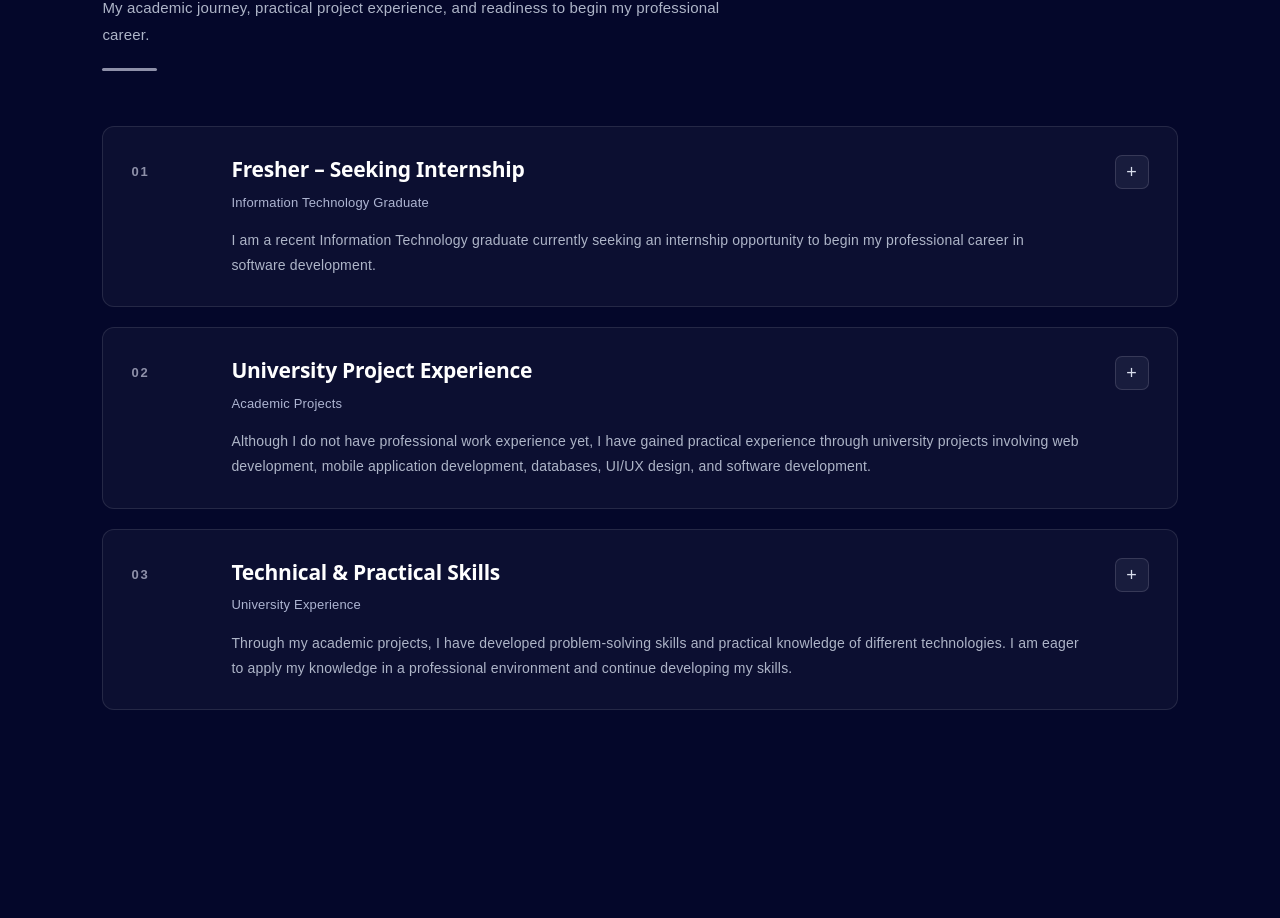
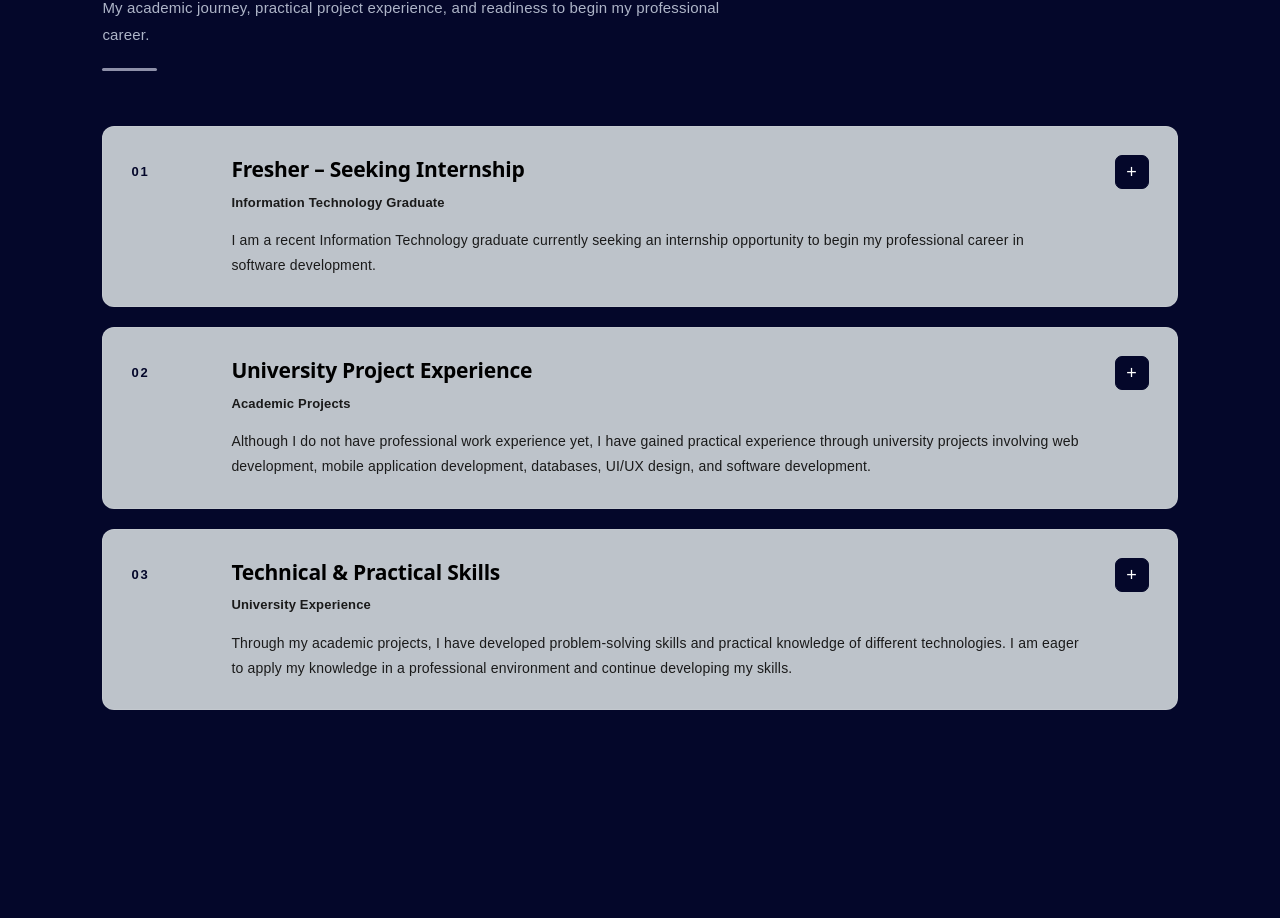
Before and after one commit to ishqafathima/My-Portfolio, a React (Vite) app: page / in a window 1280 px wide. Shown: the part 5678-6596 px from the top of the page. Built offline with nearby package versions, Linux system fonts and the light colour scheme.

Commit message:
update portfolio

```diff
--- a/src/sections/Experience/Experience.css
+++ b/src/sections/Experience/Experience.css
@@ -1,3 +1,7 @@
+/* =========================
+   EXPERIENCE SECTION
+========================= */
+
 .experience {
   min-height: 100vh;
   padding: 100px 8%;
@@ -73,10 +77,11 @@
 
   width: 100%;
   padding: 28px;
-
   box-sizing: border-box;
 
-  background-color: rgba(255, 255, 255, 0.035);
+  /* SAME COLOR AS PROJECTS / SKILLS / CERTIFICATIONS */
+  background-color: #bdc3ca;
+
   border: 1px solid rgba(255, 255, 255, 0.1);
   border-radius: 12px;
 
@@ -88,8 +93,11 @@
 
 .experience-card:hover {
   transform: translateY(-5px);
+
   border-color: rgba(142, 144, 169, 0.55);
-  box-shadow: 0 15px 35px rgba(0, 0, 0, 0.2);
+
+  box-shadow:
+    0 15px 35px rgba(0, 0, 0, 0.2);
 }
 
 /* =========================
@@ -97,10 +105,12 @@
 ========================= */
 
 .experience-number {
-  color: #8e90a9;
+  color: #04072a;
+
   font-size: 13px;
   font-weight: 700;
   letter-spacing: 2px;
+
   padding-top: 4px;
 }
 
@@ -116,13 +126,15 @@
   display: flex;
   align-items: flex-start;
   justify-content: space-between;
+
   gap: 20px;
 }
 
 .experience-content h2 {
   margin: 0 0 8px;
 
-  color: #ffffff;
+  color: #000000;
+
   font-size: 21px;
   font-weight: 600;
   line-height: 1.4;
@@ -131,18 +143,19 @@
 .experience-content h3 {
   margin: 0 0 16px;
 
-  color: #aeb5d2;
+  color: #1a1a1a;
+
   font-size: 13px;
-  font-weight: 500;
+  font-weight: 600;
   line-height: 1.5;
 }
 
 .experience-content p {
   max-width: 850px;
-
   margin: 0;
 
-  color: #aeb5c8;
+  color: #1a1a1a;
+
   font-size: 14px;
   line-height: 1.8;
 }
@@ -161,11 +174,10 @@
   align-items: center;
   justify-content: center;
 
-  color: #d9deed;
+  color: #ffffff;
+  background-color: #04072a;
 
-  background-color: rgba(142, 144, 169, 0.1);
-  border: 1px solid rgba(142, 144, 169, 0.25);
-
+  border: 1px solid #04072a;
   border-radius: 7px;
 
   font-size: 18px;
@@ -177,7 +189,10 @@
 }
 
 .experience-card:hover .experience-mark {
-  background-color: rgba(142, 144, 169, 0.18);
+  color: #ffffff;
+  background-color: #000000;
+  border-color: #000000;
+
   transform: rotate(45deg);
 }
 
@@ -186,6 +201,7 @@
 ========================= */
 
 @media (max-width: 900px) {
+
   .experience {
     padding: 90px 7%;
   }
@@ -210,6 +226,7 @@
 ========================= */
 
 @media (max-width: 700px) {
+
   .experience {
     min-height: calc(100vh - 60px);
     padding: 70px 6% 80px;
@@ -270,6 +287,7 @@
 ========================= */
 
 @media (max-width: 480px) {
+
   .experience {
     padding: 60px 5% 70px;
   }
```
